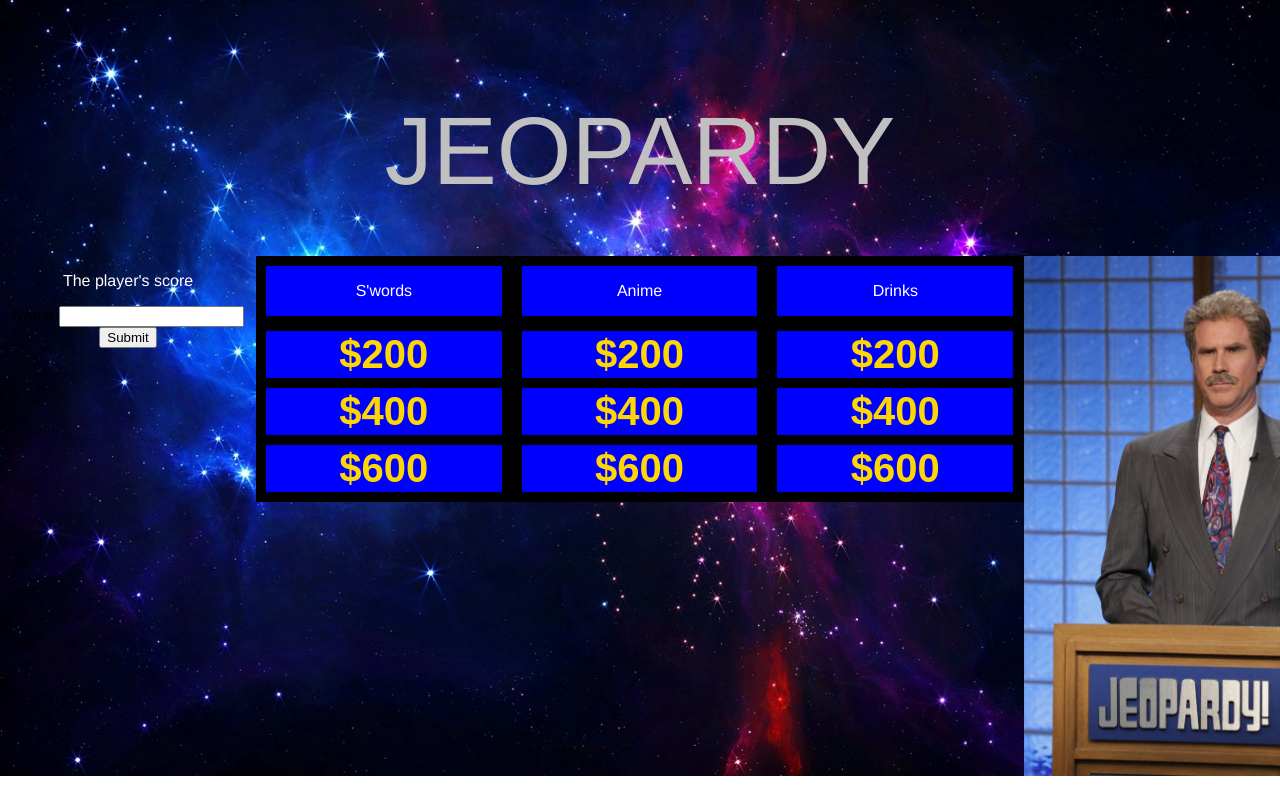
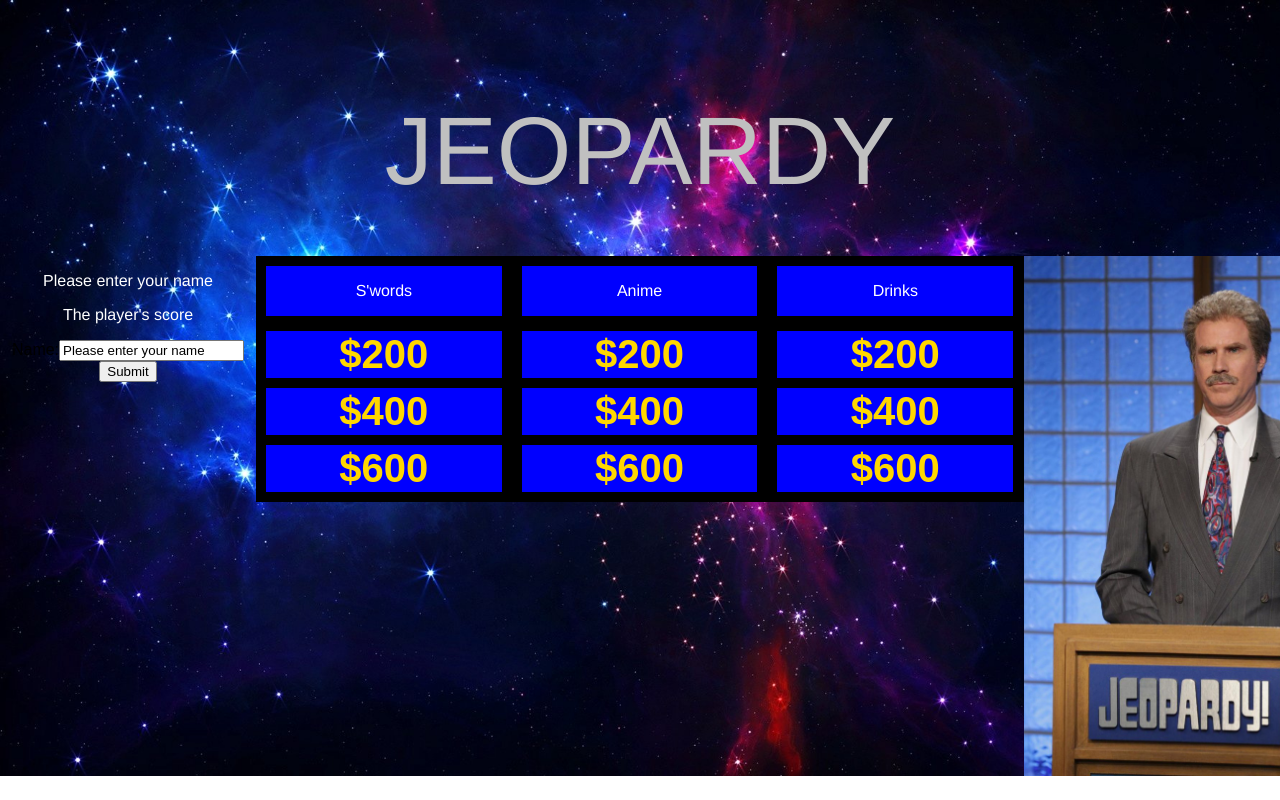
Before and after one commit to michaelhowell981/JeopardyReact, a React (Create React App) app: page / in a window 1280 px wide. Built offline with nearby package versions, Linux system fonts and the light colour scheme.

Commit message:
pass data to parent

```diff
--- a/src/App.js
+++ b/src/App.js
@@ -1,10 +1,18 @@
 import React, { Component } from 'react';
-import logo from './logo.svg';
 import './App.css';
 import JeopardyCategory from './JeopardyCategory.js';
 import NameForm from './NameForm';
 
+
 class App extends Component {
+    constructor(props) {
+        super(props);
+        this.state = {playerName: 'Please enter your name'};
+    }
+
+    nameCallBack (enteredName) {
+        this.setState({ playerName: {enteredName} });
+    }
   render() {
 
     return (
@@ -15,7 +23,7 @@ class App extends Component {
         <div id="content">
             <div id="scoreArea" className="column edge">
                 <div className="playerNameTextBox">
-                    {}
+                    <p>{this.state.playerName}</p>
                 </div>
                 <div className="playersScore">
                     <p>The player's score</p>
@@ -24,7 +32,7 @@ class App extends Component {
 
                 </div>
                 <div className="SubmitButton">
-                    <NameForm/>
+                    <NameForm onNameInput = {this.nameCallBack}/>
                 </div>
             </div>
             <div id="boardArea" className="column">
--- a/src/JeopardyQuestion.js
+++ b/src/JeopardyQuestion.js
@@ -9,6 +9,9 @@ class JeopardyQuestion extends Component{
             currentState: "value"
 
         }
+    }
+    _handleClick() {
+        this.setState({currentState:"selected"})
     }
 
     render () {
@@ -29,10 +32,5 @@ class JeopardyQuestion extends Component{
         </div>
         );
     }
-    _handleClick() {
-        this.setState({
-            currentState:"selected"
-        });
-    }
 }
 export default JeopardyQuestion;
--- a/src/NameForm.js
+++ b/src/NameForm.js
@@ -3,10 +3,12 @@ import React, { Component } from 'react';
 class NameForm extends Component {
     constructor(props) {
       super(props);
-      this.state = {value: ''};
-
+      this.state = {value: 'Please enter your name'};
       this.handleChange = this.handleChange.bind(this);
       this.handleSubmit = this.handleSubmit.bind(this);
+    }
+    placeName = () => {
+      this.props.onNameInput(this.props.value);
     }
 
     handleChange(event) {
@@ -15,7 +17,9 @@ class NameForm extends Component {
 
     handleSubmit(event) {
       alert('A name was submitted: ' + this.state.value);
+      this.placeName();
       event.preventDefault();
+
     }
 
     render() {
@@ -30,4 +34,5 @@ class NameForm extends Component {
       );
     }
   }
+
   export default NameForm;
```
